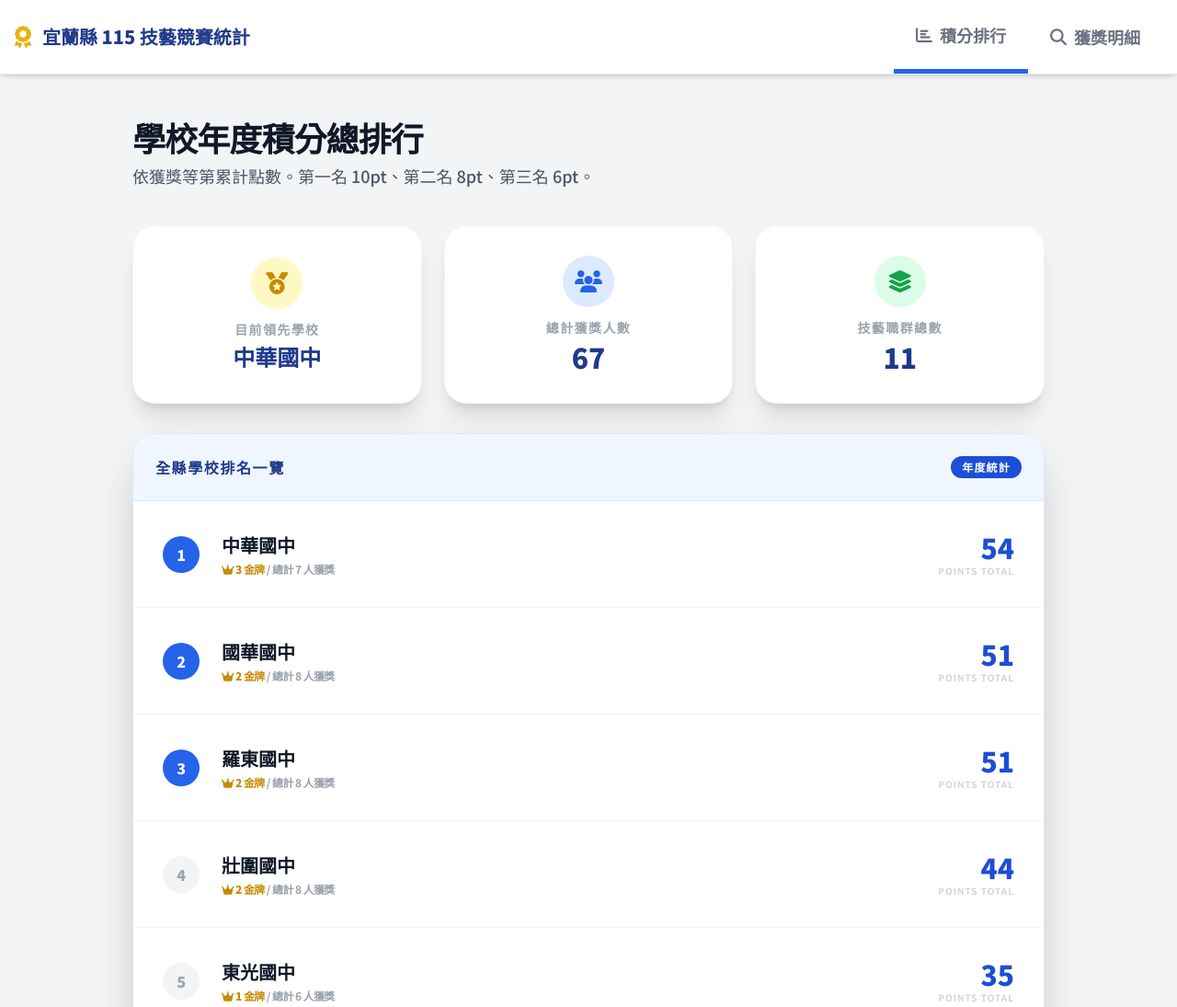
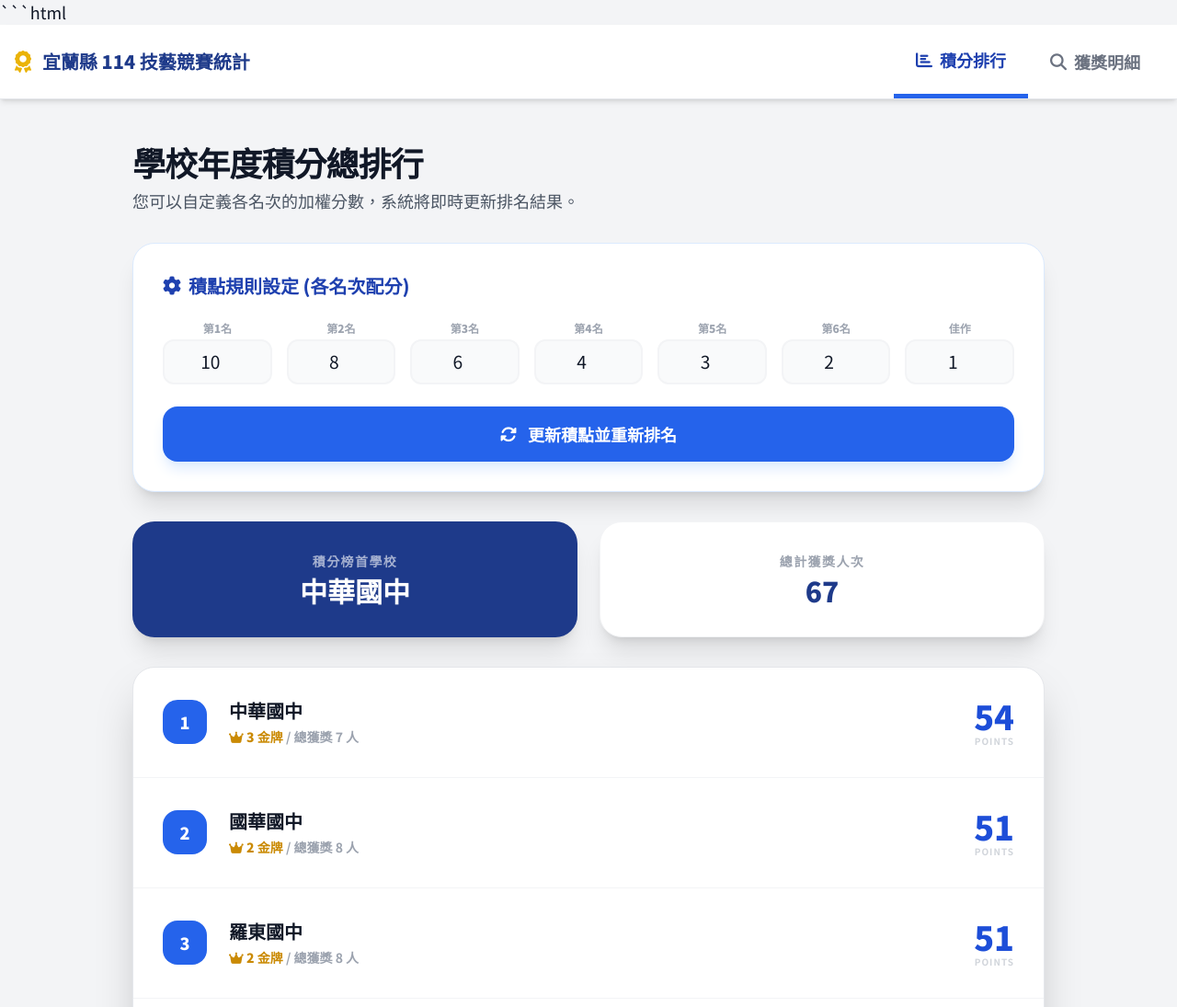
Before and after one commit to similaitw/ldjh_tech_contest_2026, a website: page index.html in a window 1280 px wide. Shown: the top 1095 px of the page at 92% size. Drawn offline with nearby package versions, Linux system fonts and the light colour scheme.

Commit message:
Update index.html

````diff
--- a/index.html
+++ b/index.html
@@ -1,9 +1,10 @@
+```html
 <!DOCTYPE html>
 <html lang="zh-TW">
 <head>
     <meta charset="UTF-8">
     <meta name="viewport" content="width=device-width, initial-scale=1.0">
-    <title>115學年度宜蘭縣國中技藝競賽統計</title>
+    <title>114學年度宜蘭縣國中技藝競賽統計</title>
     <!-- 引入 Tailwind CSS CDN -->
     <script src="https://cdn.tailwindcss.com"></script>
     <!-- 引入 Font Awesome 圖標 -->
@@ -13,7 +14,7 @@
         body {
             font-family: 'Noto Sans TC', sans-serif;
             -webkit-tap-highlight-color: transparent;
-            font-size: 18px; /* 提高全域基礎字體大小 */
+            font-size: 18px;
         }
         .scrollbar-hide::-webkit-scrollbar { display: none; }
         .rank-1 { background-color: #fef3c7; color: #92400e; font-weight: 800; }
@@ -23,17 +24,15 @@
         .sort-header:hover { background-color: #e5e7eb; }
         .tab-active { color: #1e40af; border-bottom: 5px solid #2563eb; }
 
-        /* 動畫轉場 */
         .page-view { transition: opacity 0.3s ease; }
         .hidden-view { display: none; opacity: 0; }
-
-        /* 卡片轉場 */
         .card-item { transition: transform 0.2s; }
         .card-item:active { transform: scale(0.98); }
 
-        /* 強化表格閱讀性 */
+        /* 強化表格與輸入框 */
         th { font-size: 1rem !important; }
         td { font-size: 1.1rem !important; }
+        input[type="number"] { font-size: 1.2rem !important; text-align: center; }
     </style>
 </head>
 <body class="bg-gray-100 min-h-screen text-gray-900 antialiased">
@@ -44,7 +43,7 @@
             <div class="flex justify-between items-center h-20">
                 <div class="flex items-center gap-3">
                     <i class="fas fa-award text-yellow-500 text-2xl"></i>
-                    <span class="font-black text-blue-900 text-xl hidden sm:block">宜蘭縣 115 技藝競賽統計</span>
+                    <span class="font-black text-blue-900 text-xl hidden sm:block">宜蘭縣 114 技藝競賽統計</span>
                     <span class="font-black text-blue-900 text-lg sm:hidden">技藝競賽統計</span>
                 </div>
                 <div class="flex h-full">
@@ -63,42 +62,66 @@
 
         <!-- 分頁 1: 積分排行頁面 -->
         <section id="view-rank" class="page-view space-y-8">
-            <div class="text-center md:text-left mb-10">
+            <!-- 標題與積點說明 -->
+            <div class="text-center md:text-left">
                 <h2 class="text-3xl md:text-4xl font-black text-gray-900 tracking-tight">學校年度積分總排行</h2>
-                <p class="text-gray-600 mt-2 text-lg font-medium">依獲獎等第累計點數。第一名 10pt、第二名 8pt、第三名 6pt。</p>
+                <p class="text-gray-600 mt-2 text-lg font-medium">您可以自定義各名次的加權分數，系統將即時更新排名結果。</p>
             </div>
 
-            <div class="grid grid-cols-1 md:grid-cols-3 gap-6">
-                <!-- 數據概覽卡片 -->
-                <div class="bg-white p-8 rounded-3xl shadow-xl border border-gray-100 flex flex-col items-center justify-center text-center">
-                    <div class="w-14 h-14 bg-yellow-100 rounded-full flex items-center justify-center text-yellow-600 mb-3">
-                        <i class="fas fa-medal text-2xl"></i>
+            <!-- 自定義積點設定區 -->
+            <div class="bg-white p-6 md:p-8 rounded-3xl shadow-xl border border-blue-100">
+                <h3 class="text-xl font-black text-blue-800 mb-6 flex items-center gap-2">
+                    <i class="fas fa-cog"></i> 積點規則設定 (各名次配分)
+                </h3>
+                <div class="grid grid-cols-4 md:grid-cols-7 gap-3 md:gap-4 mb-6">
+                    <div class="flex flex-col gap-1">
+                        <label class="text-xs font-black text-gray-400 text-center">第1名</label>
+                        <input type="number" id="pts-1" value="10" class="w-full py-2 border-2 border-gray-100 rounded-xl bg-gray-50 focus:border-blue-500 outline-none">
                     </div>
-                    <p class="text-sm font-black text-gray-400 uppercase tracking-widest">目前領先學校</p>
-                    <p id="top-school-name" class="text-2xl font-black text-blue-900 mt-1">載入中...</p>
+                    <div class="flex flex-col gap-1">
+                        <label class="text-xs font-black text-gray-400 text-center">第2名</label>
+                        <input type="number" id="pts-2" value="8" class="w-full py-2 border-2 border-gray-100 rounded-xl bg-gray-50 focus:border-blue-500 outline-none">
+                    </div>
+                    <div class="flex flex-col gap-1">
+                        <label class="text-xs font-black text-gray-400 text-center">第3名</label>
+                        <input type="number" id="pts-3" value="6" class="w-full py-2 border-2 border-gray-100 rounded-xl bg-gray-50 focus:border-blue-500 outline-none">
+                    </div>
+                    <div class="flex flex-col gap-1">
+                        <label class="text-xs font-black text-gray-400 text-center">第4名</label>
+                        <input type="number" id="pts-4" value="4" class="w-full py-2 border-2 border-gray-100 rounded-xl bg-gray-50 focus:border-blue-500 outline-none">
+                    </div>
+                    <div class="flex flex-col gap-1">
+                        <label class="text-xs font-black text-gray-400 text-center">第5名</label>
+                        <input type="number" id="pts-5" value="3" class="w-full py-2 border-2 border-gray-100 rounded-xl bg-gray-50 focus:border-blue-500 outline-none">
+                    </div>
+                    <div class="flex flex-col gap-1">
+                        <label class="text-xs font-black text-gray-400 text-center">第6名</label>
+                        <input type="number" id="pts-6" value="2" class="w-full py-2 border-2 border-gray-100 rounded-xl bg-gray-50 focus:border-blue-500 outline-none">
+                    </div>
+                    <div class="flex flex-col gap-1">
+                        <label class="text-xs font-black text-gray-400 text-center">佳作</label>
+                        <input type="number" id="pts-佳作" value="1" class="w-full py-2 border-2 border-gray-100 rounded-xl bg-gray-50 focus:border-blue-500 outline-none">
+                    </div>
+                </div>
+                <button onclick="updateRanking()" class="w-full bg-blue-600 text-white py-4 rounded-2xl font-black text-lg hover:bg-blue-700 transition shadow-lg shadow-blue-100 flex items-center justify-center gap-3">
+                    <i class="fas fa-sync-alt"></i> 更新積點並重新排名
+                </button>
+            </div>
+
+            <div class="grid grid-cols-1 md:grid-cols-2 gap-6">
+                <!-- 數據概覽 -->
+                <div class="bg-blue-900 p-8 rounded-3xl shadow-xl text-white flex flex-col items-center justify-center text-center">
+                    <p class="text-sm font-black opacity-60 uppercase tracking-widest mb-1">積分榜首學校</p>
+                    <p id="top-school-name" class="text-3xl font-black">載入中...</p>
                 </div>
                 <div class="bg-white p-8 rounded-3xl shadow-xl border border-gray-100 flex flex-col items-center justify-center text-center">
-                    <div class="w-14 h-14 bg-blue-100 rounded-full flex items-center justify-center text-blue-600 mb-3">
-                        <i class="fas fa-users text-2xl"></i>
-                    </div>
-                    <p class="text-sm font-black text-gray-400 uppercase tracking-widest">總計獲獎人數</p>
-                    <p id="total-students-rank" class="text-3xl font-black text-blue-900 mt-1">0</p>
-                </div>
-                <div class="bg-white p-8 rounded-3xl shadow-xl border border-gray-100 flex flex-col items-center justify-center text-center">
-                    <div class="w-14 h-14 bg-green-100 rounded-full flex items-center justify-center text-green-600 mb-3">
-                        <i class="fas fa-layer-group text-2xl"></i>
-                    </div>
-                    <p class="text-sm font-black text-gray-400 uppercase tracking-widest">技藝職群總數</p>
-                    <p class="text-3xl font-black text-blue-900 mt-1">11</p>
+                    <p class="text-sm font-black text-gray-400 uppercase tracking-widest mb-1">總計獲獎人次</p>
+                    <p id="total-students-rank" class="text-3xl font-black text-blue-900">0</p>
                 </div>
             </div>
 
             <!-- 排行榜清單 -->
-            <div class="bg-white rounded-3xl shadow-2xl border border-gray-200 overflow-hidden mt-10">
-                <div class="p-6 bg-blue-50 border-b border-blue-100 flex justify-between items-center">
-                    <h3 class="font-black text-blue-900 uppercase tracking-widest text-base">全縣學校排名一覽</h3>
-                    <span class="text-xs bg-blue-700 text-white px-3 py-1 rounded-full font-black tracking-widest">年度統計</span>
-                </div>
+            <div class="bg-white rounded-3xl shadow-2xl border border-gray-200 overflow-hidden mt-6">
                 <div id="school-ranking-full" class="divide-y divide-gray-100">
                     <!-- 動力生成內容 -->
                 </div>
@@ -107,7 +130,6 @@
 
         <!-- 分頁 2: 獲獎搜尋明細頁面 -->
         <section id="view-list" class="page-view hidden-view space-y-8">
-            <!-- 搜尋與篩選區域 -->
             <div class="bg-white p-8 rounded-3xl shadow-xl border border-gray-100 mb-10">
                 <h2 class="text-2xl font-black text-gray-800 mb-6 flex items-center gap-3">
                     <i class="fas fa-filter text-blue-600"></i> 資料快速搜尋
@@ -173,7 +195,7 @@
         </section>
 
         <footer class="mt-16 text-center text-xs font-black text-gray-400 uppercase tracking-widest pb-12">
-            宜蘭縣政府教育處 115 學年度國中技藝教育課程技藝競賽資料檔
+            宜蘭縣政府教育處 114 學年度國中技藝教育課程技藝競賽資料檔
         </footer>
     </div>
 
@@ -249,14 +271,15 @@
             { school: "壯圍國中", name: "簡○妘", rank: "6", group: "醫護", sub: "醫護組" }
         ];
 
-        const rankPoints = { "1": 10, "2": 8, "3": 6, "4": 4, "5": 3, "6": 2, "佳作": 1 };
-
-        // 狀態變數
+        // 狀態
         let activeTab = 'rank';
         let currentFilter = { text: '', group: 'all', school: 'all' };
         let sortConfig = { key: 'rank', direction: 'asc' };
 
-        // 分頁控制
+        const views = { rank: document.getElementById('view-rank'), list: document.getElementById('view-list') };
+        const tabs = { rank: document.getElementById('tab-rank'), list: document.getElementById('tab-list') };
+
+        // 分頁切換
         function switchTab(tabId) {
             activeTab = tabId;
             Object.keys(views).forEach(k => {
@@ -267,9 +290,6 @@
             if(tabId === 'rank') updateRanking();
             else render();
         }
-
-        const views = { rank: document.getElementById('view-rank'), list: document.getElementById('view-list') };
-        const tabs = { rank: document.getElementById('tab-rank'), list: document.getElementById('tab-list') };
 
         // 初始化
         function init() {
@@ -291,43 +311,56 @@
             render();
         }
 
+        // 獲取目前輸入的積點規則
+        function getCustomPoints() {
+            return {
+                "1": parseInt(document.getElementById('pts-1').value) || 0,
+                "2": parseInt(document.getElementById('pts-2').value) || 0,
+                "3": parseInt(document.getElementById('pts-3').value) || 0,
+                "4": parseInt(document.getElementById('pts-4').value) || 0,
+                "5": parseInt(document.getElementById('pts-5').value) || 0,
+                "6": parseInt(document.getElementById('pts-6').value) || 0,
+                "佳作": parseInt(document.getElementById('pts-佳作').value) || 0
+            };
+        }
+
         // 學校排行榜渲染
         function updateRanking() {
+            const pointsMap = getCustomPoints();
             const stats = {};
             data.forEach(d => {
                 if(!stats[d.school]) stats[d.school] = { name: d.school, score: 0, gold: 0, count: 0 };
-                stats[d.school].score += rankPoints[d.rank] || 0;
+                stats[d.school].score += pointsMap[d.rank] || 0;
                 stats[d.school].count++;
                 if(d.rank === "1") stats[d.school].gold++;
             });
 
-            const sorted = Object.values(stats).sort((a,b) => b.score - a.score);
-            document.getElementById('top-school-name').textContent = sorted[0].name;
+            const sorted = Object.values(stats).sort((a,b) => b.score - a.score || b.gold - a.gold);
+            document.getElementById('top-school-name').textContent = sorted[0] ? sorted[0].name : "無數據";
 
             document.getElementById('school-ranking-full').innerHTML = sorted.map((s, idx) => `
                 <div class="p-8 flex items-center justify-between hover:bg-gray-50 transition cursor-pointer" onclick="quickViewSchool('${s.name}')">
                     <div class="flex items-center gap-6">
-                        <span class="w-10 h-10 flex items-center justify-center rounded-full text-base font-black ${idx < 3 ? 'bg-blue-600 text-white' : 'bg-gray-100 text-gray-400'}">
+                        <span class="w-12 h-12 flex items-center justify-center rounded-2xl text-lg font-black ${idx < 3 ? 'bg-blue-600 text-white' : 'bg-gray-100 text-gray-400'}">
                             ${idx + 1}
                         </span>
                         <div>
                             <p class="font-black text-gray-900 text-xl">${s.name}</p>
-                            <p class="text-xs font-bold text-gray-400 uppercase tracking-tighter mt-1">
-                                <span class="text-yellow-600 font-black"><i class="fas fa-crown"></i> ${s.gold} 金牌</span> / 總計 ${s.count} 人獲獎
+                            <p class="text-sm font-bold text-gray-400 mt-1">
+                                <span class="text-yellow-600 font-black"><i class="fas fa-crown"></i> ${s.gold} 金牌</span> / 總獲獎 ${s.count} 人
                             </p>
                         </div>
                     </div>
                     <div class="text-right">
-                        <p class="text-3xl font-black text-blue-700">${s.score}</p>
-                        <p class="text-[10px] text-gray-300 font-bold uppercase tracking-widest">Points Total</p>
+                        <p class="text-4xl font-black text-blue-700">${s.score}</p>
+                        <p class="text-[10px] text-gray-300 font-bold uppercase tracking-widest">Points</p>
                     </div>
                 </div>
             `).join('');
         }
 
-        // 明細列表渲染 (含排序邏輯)
+        // 明細列表渲染
         function render() {
-            // 1. 先篩選
             let filtered = data.filter(d => {
                 const matchT = d.name.includes(currentFilter.text) || d.school.includes(currentFilter.text);
                 const matchG = currentFilter.group === 'all' || d.group === currentFilter.group;
@@ -335,16 +368,12 @@
                 return matchT && matchG && matchS;
             });
 
-            // 2. 再針對「當前結果」排序
             filtered.sort((a, b) => {
                 let vA = a[sortConfig.key], vB = b[sortConfig.key];
-
-                // 特別處理名次 (1-6 數字優先於佳作)
                 if(sortConfig.key === 'rank') {
                     const r = (v) => v === '佳作' ? 999 : parseInt(v);
                     vA = r(vA); vB = r(vB);
                 }
-
                 if(vA < vB) return sortConfig.direction === 'asc' ? -1 : 1;
                 if(vA > vB) return sortConfig.direction === 'asc' ? 1 : -1;
                 return 0;
@@ -358,62 +387,53 @@
             } else {
                 document.getElementById('empty-state').classList.add('hidden');
 
-                // 電腦版表格
                 document.getElementById('award-list-desktop').innerHTML = filtered.map(d => `
                     <tr class="hover:bg-gray-50 transition border-b border-gray-50">
                         <td class="px-8 py-6">
-                            <span class="px-3 py-1 rounded-lg text-xs font-black tracking-widest ${getRankStyle(d.rank)}">
+                            <span class="px-4 py-1 rounded-xl text-xs font-black tracking-widest ${getRankStyle(d.rank)}">
                                 ${d.rank === '佳作' ? '佳作' : '第 ' + d.rank}
                             </span>
                         </td>
-                        <td class="px-8 py-6 font-black text-gray-900 text-lg">${d.name}</td>
-                        <td class="px-8 py-6 text-gray-600 text-base font-bold">${d.school}</td>
+                        <td class="px-8 py-6 font-black text-gray-900 text-xl">${d.name}</td>
+                        <td class="px-8 py-6 text-gray-600 text-lg font-bold">${d.school}</td>
                         <td class="px-8 py-6">
-                            <span class="font-black text-blue-700 text-sm block">${d.group}</span>
-                            <span class="text-[10px] text-gray-400 font-bold uppercase tracking-tight">${d.sub}</span>
+                            <span class="font-black text-blue-700 text-base block">${d.group}</span>
+                            <span class="text-xs text-gray-400 font-bold uppercase">${d.sub}</span>
                         </td>
                     </tr>
                 `).join('');
 
-                // 手機版卡片
                 document.getElementById('award-list-mobile').innerHTML = filtered.map(d => `
-                    <div class="p-5 card-item bg-white flex items-center justify-between border-b border-gray-50">
-                        <div class="flex items-center gap-4">
-                            <div class="w-12 h-12 rounded-2xl flex items-center justify-center text-sm font-black ${getRankStyle(d.rank)}">
+                    <div class="p-6 card-item bg-white flex items-center justify-between border-b border-gray-50">
+                        <div class="flex items-center gap-5">
+                            <div class="w-14 h-14 rounded-2xl flex items-center justify-center text-lg font-black ${getRankStyle(d.rank)}">
                                 ${d.rank === '佳作' ? '佳' : d.rank}
                             </div>
                             <div>
-                                <p class="text-lg font-black text-gray-900">${d.name}</p>
-                                <p class="text-xs text-gray-400 font-bold uppercase tracking-tight">${d.school}</p>
+                                <p class="text-xl font-black text-gray-900">${d.name}</p>
+                                <p class="text-sm text-gray-400 font-bold uppercase">${d.school}</p>
                             </div>
                         </div>
                         <div class="text-right">
-                            <p class="text-xs font-black text-blue-600 uppercase tracking-tighter">${d.group}</p>
-                            <p class="text-[10px] text-gray-300 font-bold uppercase">${d.sub}</p>
+                            <p class="text-sm font-black text-blue-600 uppercase tracking-tighter">${d.group}</p>
+                            <p class="text-xs text-gray-300 font-bold uppercase">${d.sub}</p>
                         </div>
                     </div>
                 `).join('');
             }
         }
 
-        // 排序設定切換
+        // 排序設定
         function setSort(key) {
-            if (sortConfig.key === key) {
-                sortConfig.direction = sortConfig.direction === 'asc' ? 'desc' : 'asc';
-            } else {
-                sortConfig.key = key;
-                sortConfig.direction = 'asc';
-            }
+            if (sortConfig.key === key) sortConfig.direction = sortConfig.direction === 'asc' ? 'desc' : 'asc';
+            else { sortConfig.key = key; sortConfig.direction = 'asc'; }
             updateSortIcons();
-            render(); // 重新渲染列表
+            render();
         }
 
         function updateSortIcons() {
             ['rank', 'name', 'school', 'group'].forEach(k => {
-                const iconClass = sortConfig.key === k
-                    ? `fas fa-sort-${sortConfig.direction === 'asc' ? 'up' : 'down'} text-blue-600 opacity-100`
-                    : `fas fa-sort opacity-20`;
-
+                const iconClass = sortConfig.key === k ? `fas fa-sort-${sortConfig.direction === 'asc' ? 'up' : 'down'} text-blue-600 opacity-100` : `fas fa-sort opacity-20`;
                 const dIcon = document.getElementById(`sort-${k}`);
                 const mIcon = document.getElementById(`sort-${k}-m`);
                 if(dIcon) dIcon.className = iconClass;
@@ -422,13 +442,12 @@
         }
 
         function getRankStyle(r) {
-            if(r === "1") return "rank-1";
-            if(r === "2") return "rank-2";
-            if(r === "3") return "rank-3";
+            if(r === "1") return "rank-1 shadow-sm";
+            if(r === "2") return "rank-2 shadow-sm";
+            if(r === "3") return "rank-3 shadow-sm";
             return "bg-blue-50 text-blue-800";
         }
 
-        // 點擊排行榜學校可跳轉並篩選
         function quickViewSchool(school) {
             currentFilter.school = school;
             document.getElementById('school-filter').value = school;
@@ -447,3 +466,5 @@
     </script>
 </body>
 </html>
+
+```
````
